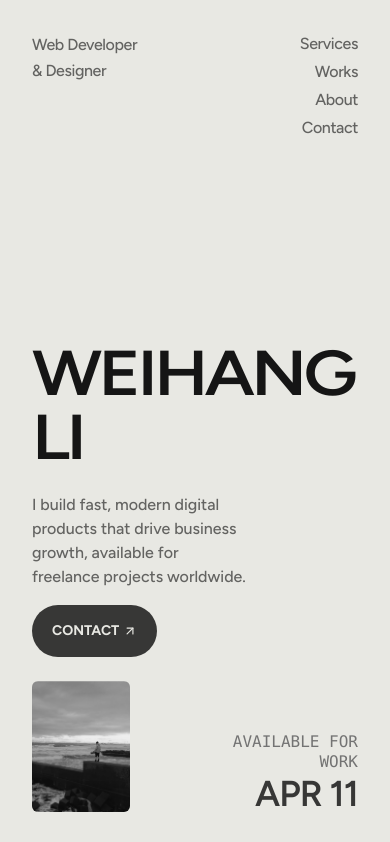
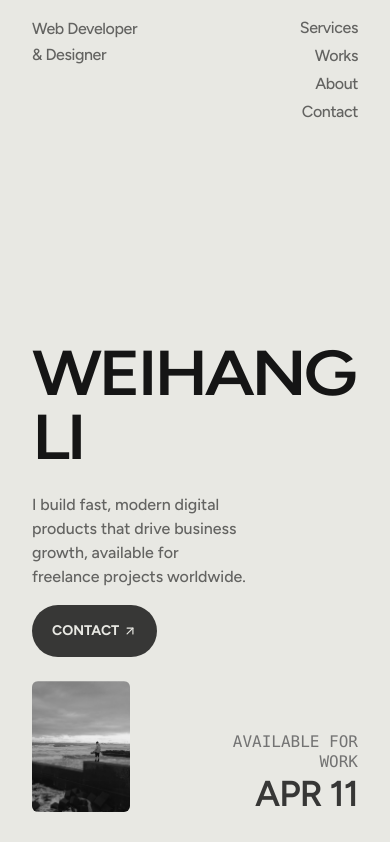
Before and after one commit to rowanchen-com/weihangli-portfolio, a Next.js app: page /en in a window 390 px wide. Shown: the top 842 px of the page. Built offline with nearby package versions, Linux system fonts and the light colour scheme.

Commit message:
更新了滚轮的样式，调整了一些样式代码，优化了手机端的适配

```diff
--- a/src/components/contact-form/form-field.tsx
+++ b/src/components/contact-form/form-field.tsx
@@ -50,7 +50,7 @@ export const FormField = forwardRef<
         )}
         <p
           className={clsx(
-            "text-red-400 text-sm mt-1 h-4 transition-all duration-300",
+            "text-red-400 text-sm mt-0.5 sm:mt-1 h-3 sm:h-4 transition-all duration-300",
             error ? "opacity-100" : "opacity-0",
           )}
         >
--- a/src/components/contact-form/index.tsx
+++ b/src/components/contact-form/index.tsx
@@ -56,7 +56,7 @@ export default function ContactForm() {
         onSubmit={handleSubmit(onSubmit)}
         noValidate
         className={clsx(
-          "space-y-2 sm:space-y-4 transition-opacity duration-300",
+          "space-y-1 sm:space-y-4 transition-opacity duration-300",
           status === "success" || status === "error"
             ? "opacity-0 pointer-events-none"
             : "opacity-100",
--- a/src/components/layout/Header.tsx
+++ b/src/components/layout/Header.tsx
@@ -12,7 +12,7 @@ export default function Header() {
   const scrollTo = useScrollTo();
 
   return (
-    <header className="flex justify-between items-start pt-8">
+    <header className="flex justify-between items-start pt-4 sm:pt-8">
       <div className="flex flex-wrap items-start justify-between gap-4 md:contents">
         <button
           type="button"
--- a/src/components/project-card/ProjectCard.tsx
+++ b/src/components/project-card/ProjectCard.tsx
@@ -64,7 +64,6 @@ const ProjectCard = forwardRef<HTMLDivElement, ProjectCardProps>(({
                 {/* 左侧标题区 */}
                 <div className="flex flex-col gap-y-2">
                     <DecryptedText
-                        once={false}
                         stagger={48}
                         duration={330}
                         scrambleSpeed={34}
@@ -73,7 +72,6 @@ const ProjectCard = forwardRef<HTMLDivElement, ProjectCardProps>(({
                         {category}
                     </DecryptedText>
                     <DecryptedText
-                        once={false}
                         stagger={48}
                         duration={330}
                         scrambleSpeed={34}
--- a/src/components/sections/AboutSection.tsx
+++ b/src/components/sections/AboutSection.tsx
@@ -71,10 +71,10 @@ export default function AboutSection() {
       <div className="relative z-10">
         <motion.div
           style={{ scale, y, willChange: "transform", transformOrigin: "top center" }}
-          className="rounded-b-3xl bg-secondary px-10 pt-4 sm:pt-20 md:pt-[15vh] pb-20 sm:pb-40 text-secondary-foreground space-y-20 md:space-y-20"
+          className="rounded-b-3xl bg-secondary px-10 pt-0 sm:pt-20 md:pt-[15vh] pb-20 sm:pb-40 text-secondary-foreground space-y-20 md:space-y-20"
         >
           <div className="grid grid-cols-12 gap-x-6 gap-y-12">
-            <h2 className="order-2 col-span-12 flex flex-col lg:pt-24 font-semibold tracking-tighter leading-none md:order-1 lg:col-span-6 text-[54px] sm:text-7xl md:text-[88px] lg:text-[96px]">
+            <h2 className="order-2 col-span-12 flex flex-col lg:pt-24 font-semibold tracking-tighter leading-none md:order-1 lg:col-span-6 text-[50px] sm:text-7xl md:text-[88px] lg:text-[96px]">
               <span className="block">
                 <SplitText stagger={0.04} duration={0.8} yOffset={50}>
                   {t("line1")}
--- a/src/components/sections/ContactSection.tsx
+++ b/src/components/sections/ContactSection.tsx
@@ -7,8 +7,8 @@ export default function ContactSection() {
   const t = useTranslations("Contact");
 
   return (
-    <section id="contact" className="px-8 md:px-10 pt-16 pb-12 md:pb-32 -mt-[25vh]">
-      <div className="relative flex flex-col items-center rounded-md bg-contact-gradient border border-white/10 shadow-lg overflow-hidden p-7">
+    <section id="contact" className="px-4 sm:px-8 md:px-10 pt-16 pb-12 md:pb-32 -mt-[40vh] sm:-mt-[25vh]">
+      <div className="relative flex flex-col items-center rounded-md bg-contact-gradient border border-white/10 shadow-lg overflow-hidden px-4 pt-7 sm:p-7">
         <div
           aria-hidden="true"
           className="pointer-events-none absolute inset-0 rounded-2xl bg-contact-radial-highlight"
@@ -18,7 +18,7 @@ export default function ContactSection() {
           {t("heading")}
         </h2>
 
-        <div className="w-full sm:max-w-[36rem] mx-auto my-10 px-4 sm:px-10 py-6 md:py-12 xl:px-14 rounded-2xl backdrop-blur-sm border surface-contact-form">
+        <div className="w-full sm:max-w-[36rem] mx-auto my-5 sm:my-10 px-4 sm:px-10 py-6 md:py-12 xl:px-14 rounded-2xl backdrop-blur-sm border surface-contact-form">
           <p className="text-center text-xl sm:text-2xl lg:text-3xl font-medium mb-8 text-stone-200 tracking-tight">
             {t("subheading")}
           </p>
--- a/src/components/sections/HeroSection.tsx
+++ b/src/components/sections/HeroSection.tsx
@@ -78,7 +78,7 @@ export default function HeroSection() {
           className="flex-1 flex flex-col"
           style={{ y, opacity, scale, willChange: "transform", backfaceVisibility: "hidden" }}
         >
-          <div className="flex-1 min-h-[60px]" />
+          <div className="flex-1 min-h-[30px]" />
 
           <div className="flex flex-col">
             <motion.h1
--- a/src/styles/globals.css
+++ b/src/styles/globals.css
@@ -123,3 +123,38 @@ body {
     box-shadow: var(--contact-form-shadow);
   }
 }
+
+/* Scrollbar */
+:root {
+  --scrollbar-track: #e8e8e3;
+  --scrollbar-thumb: #bfbfb1;
+  --scrollbar-thumb-hover: #524d47;
+}
+
+* {
+  scrollbar-width: thin;
+  scrollbar-color: var(--scrollbar-thumb) var(--scrollbar-track);
+}
+
+::-webkit-scrollbar {
+  width: 6px;
+  height: 6px;
+}
+
+::-webkit-scrollbar-track {
+  background: var(--scrollbar-track);
+}
+
+::-webkit-scrollbar-thumb {
+  background-color: var(--scrollbar-thumb);
+  border-radius: 999px;
+  transition: background-color 0.2s ease;
+}
+
+::-webkit-scrollbar-thumb:hover {
+  background-color: var(--scrollbar-thumb-hover);
+}
+
+::-webkit-scrollbar-corner {
+  background: var(--scrollbar-track);
+}
```
Also changed, not shown: 1 other file (tests, documents, lock files or other folders).
